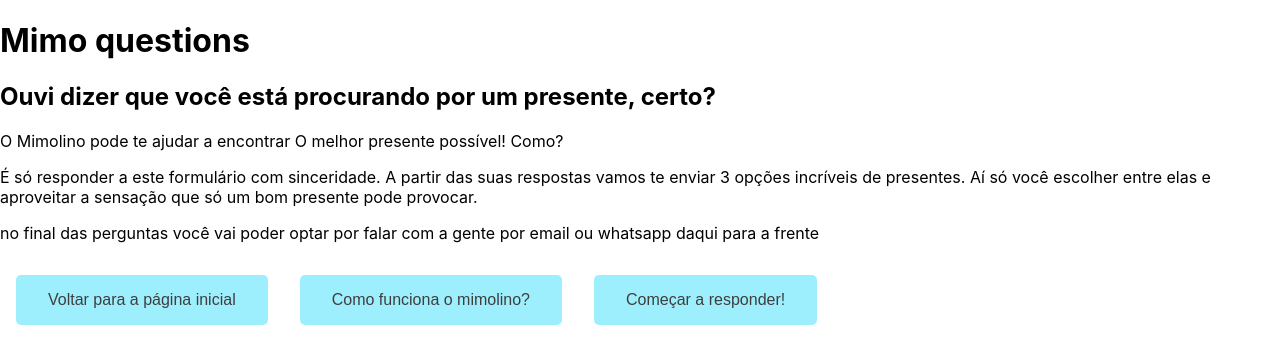
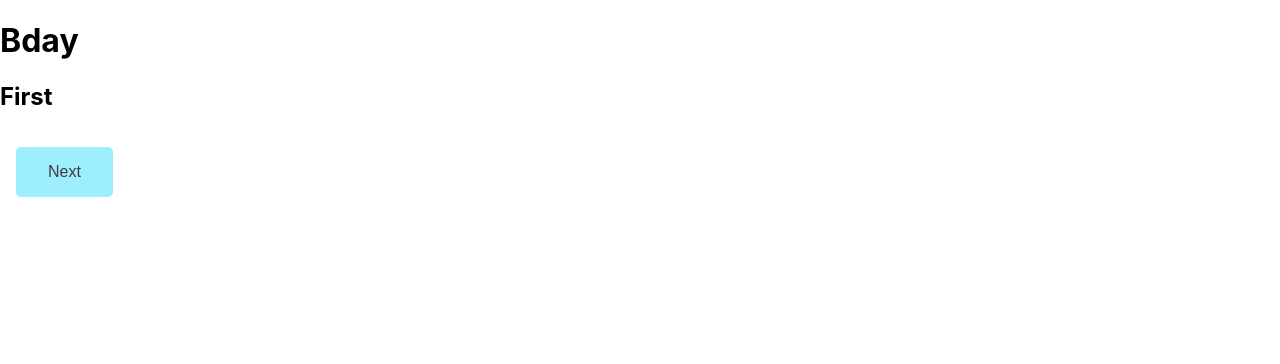
Before and after one commit to RaviCampos/mimo-front, a React (Create React App) app: page /mimo-form in a window 1280 px wide. Shown: the top 364 px of the page. Built offline with nearby package versions, Linux system fonts and the light colour scheme.

Commit message:
files restructure

```diff
--- a/src/components/pages/MimoForm.js
+++ b/src/components/pages/MimoForm.js
@@ -2,16 +2,17 @@
 import { CSSTransition, TransitionGroup } from "react-transition-group";
 
 // import Questions
-import NotFoundQ from "../questions/NotFoundQ";
-import Hello from "../questions/Hello";
-import NameQ from "../questions/NameQ";
-import OccasionQ from "../questions/OccasionQ";
-import YearsQ from "../questions/occasions/YearsQ";
-import RelationQ from "../questions/occasions/RelationQ";
+import NotFoundQ from "./questions/NotFoundQ";
+import Hello from "./questions/Hello";
+import NameQ from "./questions/NameQ";
+import OccasionQ from "./questions/bday/individual-questions/OccasionQ";
+import YearsQ from "./questions/bday/individual-questions/YearsQ";
+import RelationQ from "./questions/bday/individual-questions/RelationQ";
+import Bday from "./questions/bday/Bday"
 
 function MimoForm() {
 
-    const [ page, setPage ] = useState({section: "inicio", index: 0});
+    const [ page, setPage ] = useState({section: "bday", index: 0});
 
     const [ names, setNames ] = useState({gifter: "", gifted: ""});
     const [ occasion, setOccasion ] = useState("não preciso de ocasiões");
@@ -62,19 +63,23 @@
             }
         break
         case "bday":
-            switch(page.index) {
-                case 0:
-                    Question = YearsQ;
-                    tools = { setPage, setAge, age }
-                    break
-                case 1:
-                    Question = RelationQ;
-                    tools = { setPage }
-                    break
-                default:
-                    Question = NotFoundQ;
-                    tools = { setPage }
-            }
+            Question = Bday;
+            tools = {}
+            console.log("LUL")
+            break
+            // switch(page.index) {
+            //     case 0:
+            //         Question = YearsQ;
+            //         tools = { setPage, setAge, age }
+            //         break
+            //     case 1:
+            //         Question = RelationQ;
+            //         tools = { setPage }
+            //         break
+            //     default:
+            //         Question = NotFoundQ;
+            //         tools = { setPage }
+            // }
         break
         default:
             Question = NotFoundQ;
--- /dev/null
+++ b/src/components/pages/questions/bday/Bday.js
@@ -0,0 +1,41 @@
+import React, { useState } from 'react';
+import { CSSTransition, TransitionGroup } from "react-transition-group";
+import Test1 from "./individual-questions/Test1"
+import Test2 from "./individual-questions/Test2"
+
+function Bday() {
+
+    const [ page, setPage ] = useState(0);
+
+    let Question, tools
+
+    switch(page) {
+        case 0:
+            Question = Test1;
+            tools = {setPage};
+            break;
+        case 1:
+            Question = Test2;
+            tools = {setPage};
+            break;
+    }
+
+    return (
+        <div>
+            <h1>Bday</h1>
+            {/* <Question tools={tools}/> */}
+            <TransitionGroup>
+                <CSSTransition
+                    key={page}
+                    timeout={200}
+                    classNames="name"
+                    unmountOnExit
+                >
+                    {<Question tools={tools}/>}
+                </CSSTransition>
+            </TransitionGroup>
+        </div>
+    )
+}
+
+export default Bday
--- /dev/null
+++ b/src/components/pages/questions/bday/individual-questions/Test1.js
@@ -0,0 +1,11 @@
+
+function Test1({tools: {setPage}}) {
+    return (
+        <div>
+            <h2>First</h2>
+            <button onClick={() => setPage(1)}>Next</button>
+        </div>
+    )
+}
+
+export default Test1
--- /dev/null
+++ b/src/components/pages/questions/bday/individual-questions/Test2.js
@@ -0,0 +1,10 @@
+function Test2({tools: {setPage}}) {
+    return (
+        <div>
+            <h2>Second</h2>
+            <button onClick={() => setPage(0)}>Previous</button>
+        </div>
+    )
+}
+
+export default Test2
```
Also changed, not shown: src/components/pages/questions/Hello.js (renamed from src/components/questions/Hello.js), src/components/pages/questions/NameQ.js (renamed from src/components/questions/NameQ.js), src/components/pages/questions/NotFoundQ.js (renamed from src/components/questions/NotFoundQ.js), src/components/pages/questions/bday/individual-questions/OccasionQ.js (renamed from src/components/questions/OccasionQ.js), src/components/pages/questions/bday/individual-questions/RelationQ.js (renamed from src/components/questions/occasions/RelationQ.js), src/components/pages/questions/bday/individual-questions/YearsQ.js (renamed from src/components/questions/occasions/YearsQ.js).
